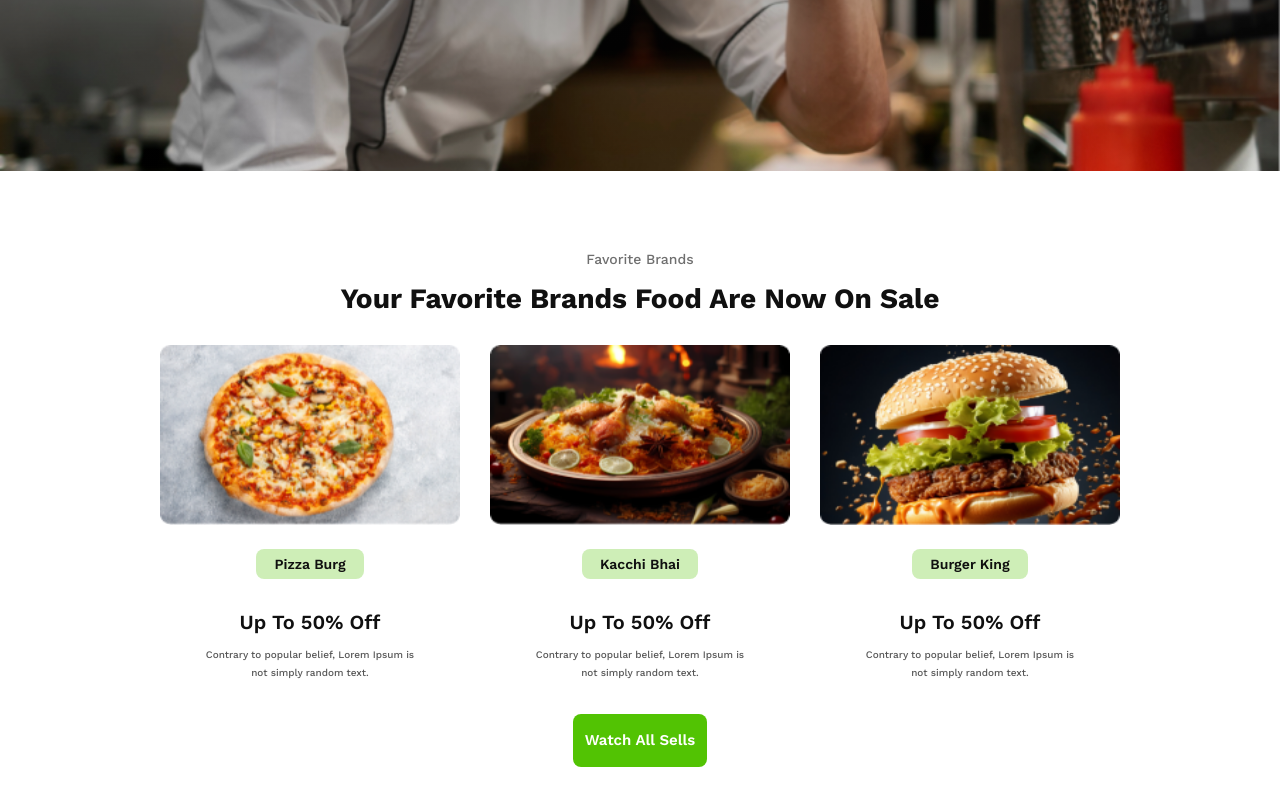
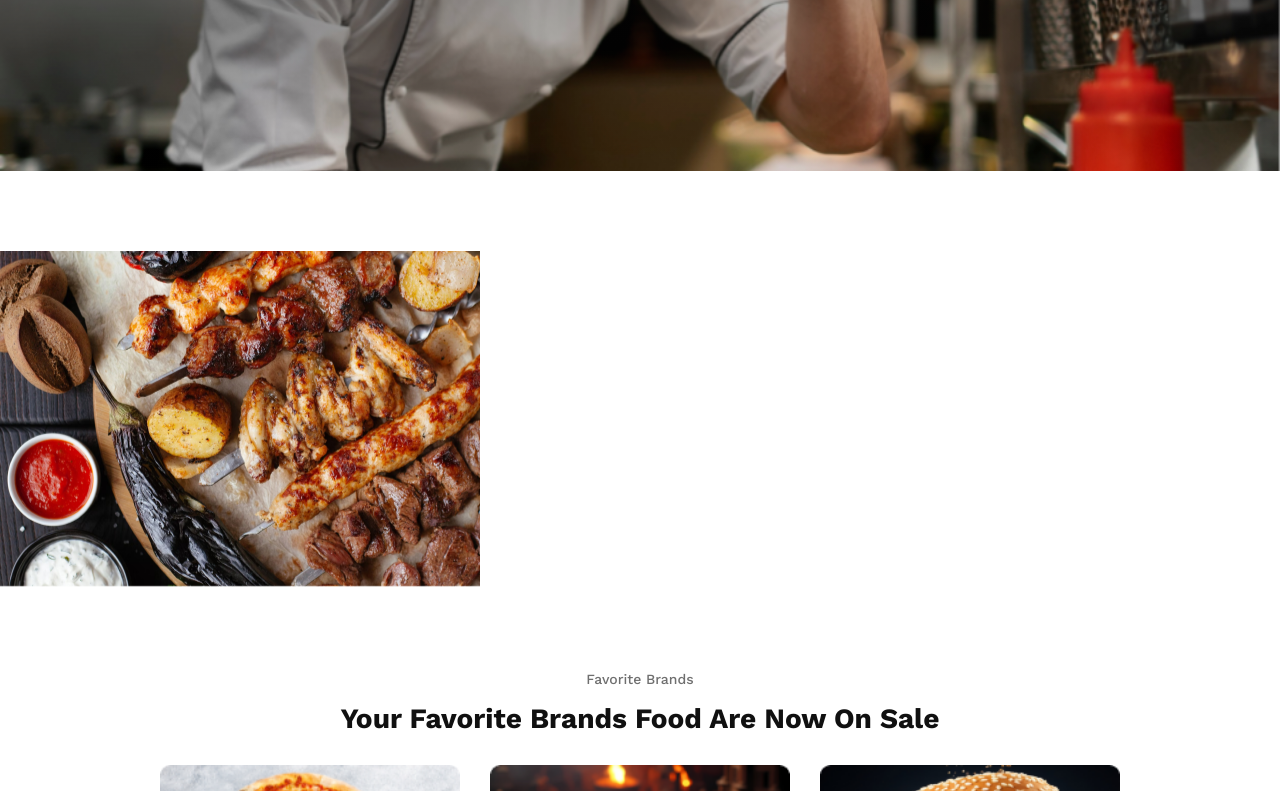
Before and after one commit to LaboneeAktar/good-food-restaurant, a plain HTML site: page index.html in a window 1280 px wide. Shown: the part 436-1227 px from the top of the page. Drawn offline with nearby package versions, Linux system fonts and the light colour scheme.

Commit message:
Created a new section about us

```diff
--- a/index.html
+++ b/index.html
@@ -20,6 +20,10 @@
           <button class="btn">Shop The Hotest Food</button>
         </div>
       </div>
+    </section>
+    <section class="about-us">
+      <div><img src="assets/foods.png" alt="" /></div>
+      <div></div>
     </section>
     <section id="card-box">
       <div class="container">
--- a/styles/style.css
+++ b/styles/style.css
@@ -79,6 +79,10 @@
   text-align: center;
   opacity: 0.8;
   margin-bottom: 32px;
+}
+
+.about-us {
+  margin-top: 80px;
 }
 
 #card-box {
```
